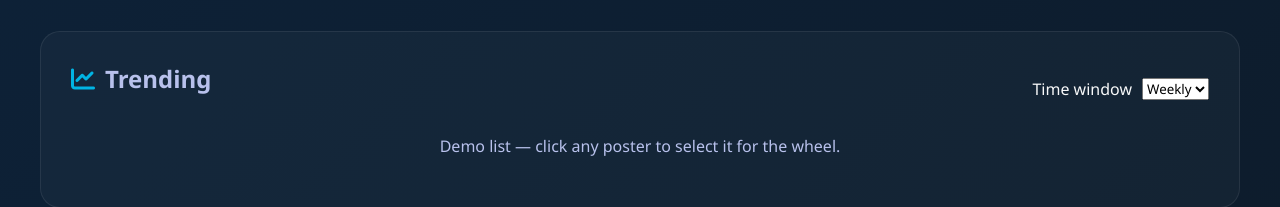
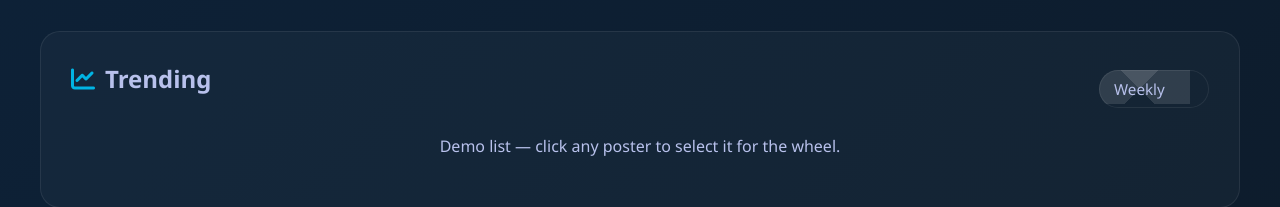
Before and after one commit to Bereket-dev/movie-spoiler, a website: page index.html in a window 1280 px wide. Shown: the part 1235-1442 px from the top of the page. Drawn offline with Linux system fonts and the light colour scheme; no server answers.

Commit message:
fix:add style for time window control

```diff
--- a/style.css
+++ b/style.css
@@ -559,6 +559,51 @@ h1 {
     gap: 10px;
 }
 
+.visually-hidden {
+    position: absolute !important;
+    height: 1px;
+    width: 1px;
+    overflow: hidden;
+    clip: rect(1px, 1px, 1px, 1px);
+    white-space: nowrap;
+}
+
+/* Time window select styling */
+#timeWindowSelect {
+    appearance: none;
+    -webkit-appearance: none;
+    -moz-appearance: none;
+    background: linear-gradient(90deg, rgba(1, 180, 228, 0.12), rgba(157, 78, 221, 0.06));
+    border: 1px solid rgba(255, 255, 255, 0.08);
+    color: #b8c1ec;
+    padding: 8px 40px 8px 14px;
+    border-radius: 999px;
+    font-size: 0.95rem;
+    cursor: pointer;
+    min-width: 110px;
+    position: relative;
+    background-image: linear-gradient(45deg, transparent 50%, rgba(255, 255, 255, 0.12) 50%),
+        linear-gradient(135deg, rgba(255, 255, 255, 0.12) 50%, transparent 50%);
+    background-position: calc(100% - 18px) calc(50% - 3px), calc(100% - 12px) calc(50% - 3px);
+    background-repeat: no-repeat;
+}
+
+#timeWindowSelect:focus {
+    outline: none;
+    box-shadow: 0 0 0 3px rgba(1, 180, 228, 0.12);
+    border-color: var(--tmdb-blue);
+}
+
+#timeWindowSelect:hover {
+    background: linear-gradient(90deg, rgba(1, 180, 228, 0.14), rgba(157, 78, 221, 0.08));
+}
+
+@media (max-width: 480px) {
+    #timeWindowSelect {
+        min-width: 100px;
+    }
+}
+
 .trending-btn {
     background: rgba(1, 180, 228, 0.2);
     border: 1px solid rgba(1, 180, 228, 0.3);
```
